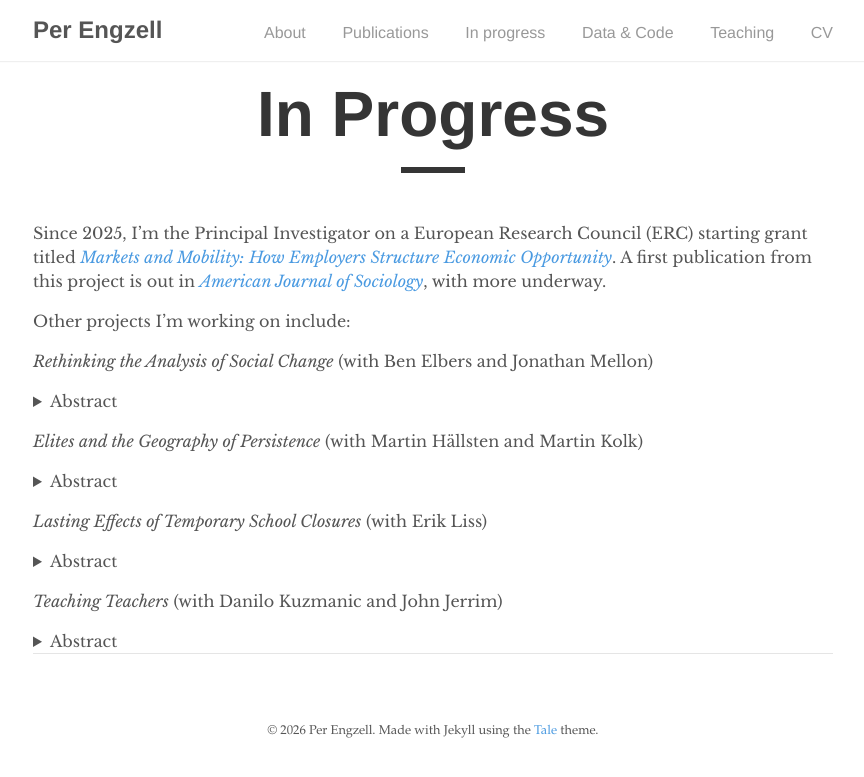
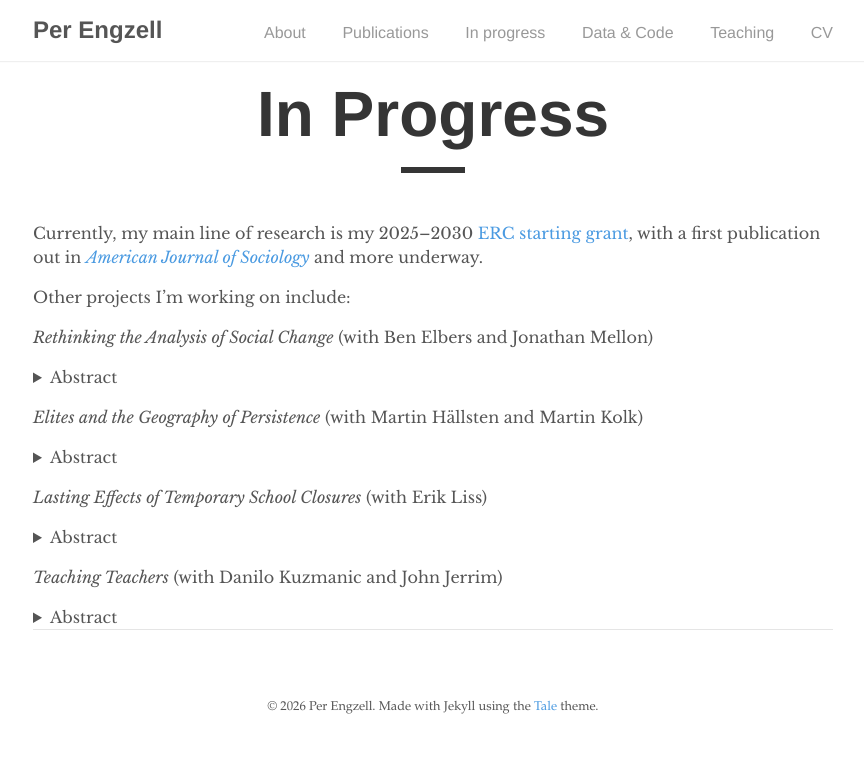
Before and after one commit to pengzell/pengzell.github.io, a Jekyll site: the page built from _pages/inprogress.md, in a window 1280 px wide. Shown: the top 777 px of the page, without its empty margins (207-1071 px from the left). Built offline with Jekyll 4.4.1, drawn with Linux system fonts in a browser that asks for light colours.

Commit message:
Update inprogress.md

```diff
--- a/_pages/inprogress.md
+++ b/_pages/inprogress.md
@@ -5,7 +5,7 @@
 permalink: /inprogress/
 ---
 
-Since 2025, I'm the Principal Investigator on a European Research Council (ERC) starting grant titled [*Markets and Mobility: How Employers Structure Economic Opportunity*](https://perengzell.com/mamo/). A first publication from this project is out in [*American Journal of Sociology*](https://doi.org/10.1086/736993), with more underway.
+Currently, my main line of research is my 2025--2030 [ERC starting grant](https://perengzell.com/mamo/), with a first publication out in [*American Journal of Sociology*](https://doi.org/10.1086/736993) and more underway.
 
 Other projects I'm working on include:
 
```
